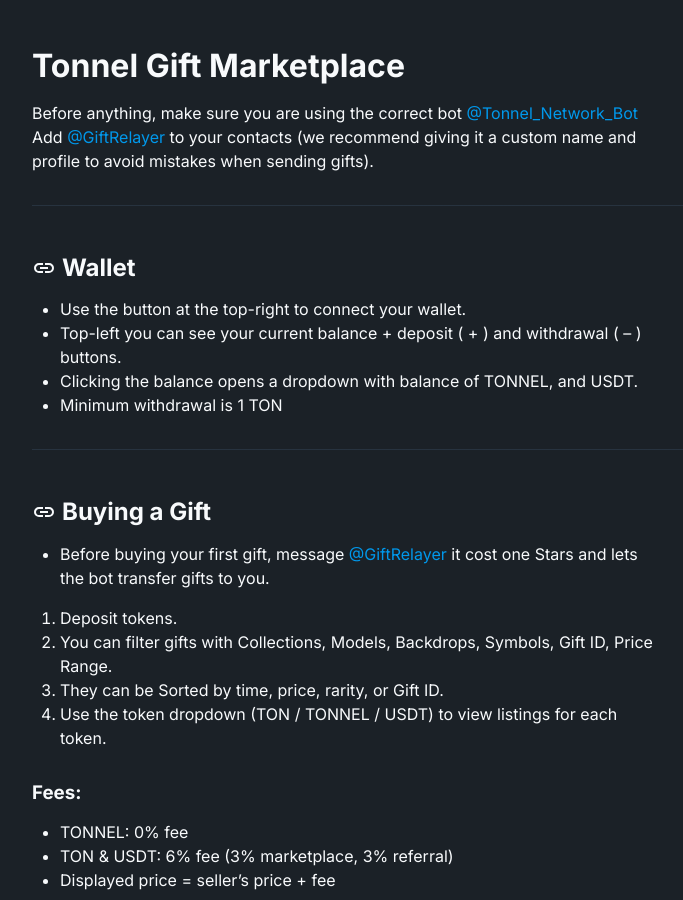
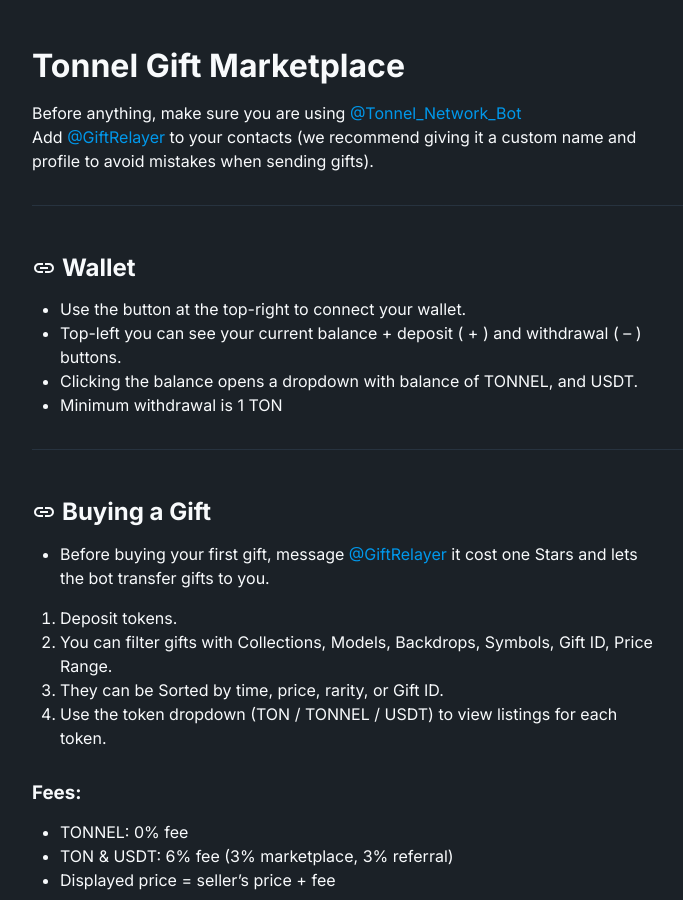
Before and after one commit to vwxjs666/tonnel-wiki, a Jekyll site: the page built from en/marketplace/index.md, in a window 1280 px wide and 900 px high. Shown: the whole window, without its empty margins (158-841 px from the left). Built offline with Jekyll 4.4.1, drawn with Linux system fonts in a browser that asks for light colours; some web fonts are replaced.

Commit message:
Update index.md

```diff
--- a/en/marketplace/index.md
+++ b/en/marketplace/index.md
@@ -6,7 +6,7 @@
 
 # Tonnel Gift Marketplace
 
-Before anything, make sure you are using the correct bot [@Tonnel_Network_Bot](https://t.me/Tonnel_Network_Bot)
+Before anything, make sure you are using [@Tonnel_Network_Bot](https://t.me/Tonnel_Network_Bot)
 Add [@GiftRelayer](https://t.me/GiftRelayer) to your contacts (we recommend giving it a custom name and profile to avoid mistakes when sending gifts).
 
 ---
```
